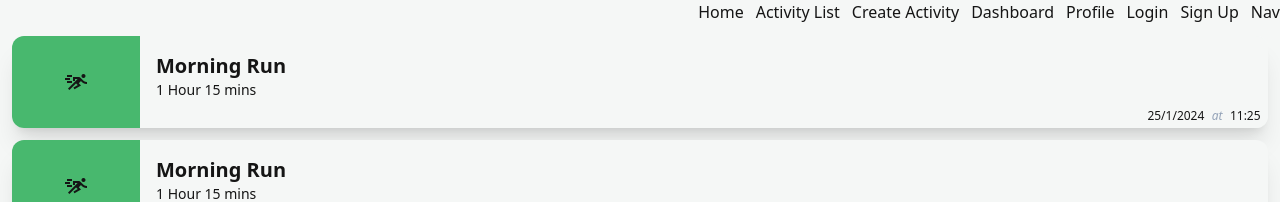
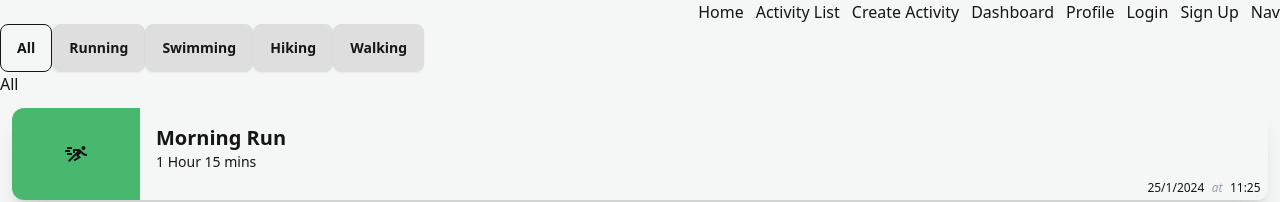
Before and after one commit to JSD6G8/frontend, a React (Vite) app: page /activities in a window 1280 px wide. Shown: the top 202 px of the page. Built offline with nearby package versions, Linux system fonts and the light colour scheme; no server answers.

Commit message:
feat: added selector button component for sorting in ActivityList page

```diff
--- a/src/ActivityList.jsx
+++ b/src/ActivityList.jsx
@@ -2,9 +2,13 @@ import axios from "axios";
 import { useEffect, useState } from "react";
 import Layout from "./Layout";
 import ListedCard from "./components/ListedCard";
+import SelectorButton from "./components/SelectorButton";
 
 function ActivityList() {
   const [activities, setActivities] = useState([]);
+
+  const choicesData = ["All", "Running", "Swimming", "Hiking", "Walking"];
+  const [filterType, setFilterType] = useState(choicesData[0]);
 
   useEffect(() => {
     const getData = async () => {
@@ -19,8 +23,18 @@ function ActivityList() {
     getData();
   }, []);
 
+  function filterTypeUpdate(value) {
+    setFilterType(value);
+  }
+
   return (
     <Layout>
+      <SelectorButton
+        choicesData={choicesData}
+        selected={filterType}
+        setResult={filterTypeUpdate}
+      />
+      <h1>{filterType}</h1>
       <ListedCard />
       <ListedCard />
       <ListedCard />
@@ -57,21 +71,25 @@ function ActivityList() {
             );
           })}
         </tbody>
-
       </table>
       <AddActivityBtn />
     </Layout>
   );
 }
 
-function AddActivityBtn () {
-  return(
+function AddActivityBtn() {
+  return (
     <>
       <div className="w-[5rem] h-[5rem] fixed right-2 bottom-2">
-        <a href="/activities/create"><img src="https://cdn-icons-png.flaticon.com/512/4601/4601618.png" alt="Add activity button"></img></a>
+        <a href="/activities/create">
+          <img
+            src="https://cdn-icons-png.flaticon.com/512/4601/4601618.png"
+            alt="Add activity button"
+          ></img>
+        </a>
       </div>
     </>
   );
-};
+}
 
 export default ActivityList;
--- /dev/null
+++ b/src/components/SelectorButton.jsx
@@ -0,0 +1,29 @@
+import React, { useState } from "react";
+
+const SelectorButton = ({ selected, choicesData, setResult }) => {
+  const [selectedChoice, setSelectedChoice] = useState(selected);
+
+  function handleClick(value) {
+    setSelectedChoice(value);
+    setResult(value);
+  }
+
+  const buttonGroup = choicesData.map((data) => (
+    <button
+      className={
+        data === selected ? "btn btn-outline" : "btn btn-active btn-neutral"
+      }
+      onClick={() => {
+        handleClick(data);
+        console.log(`${data} Clicked`);
+      }}
+      key={data}
+    >
+      {data}
+    </button>
+  ));
+
+  return <>{buttonGroup}</>;
+};
+
+export default SelectorButton;
```
